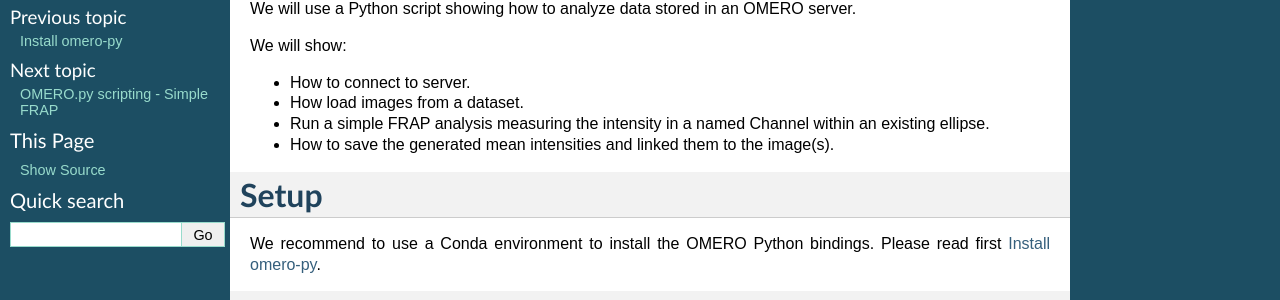
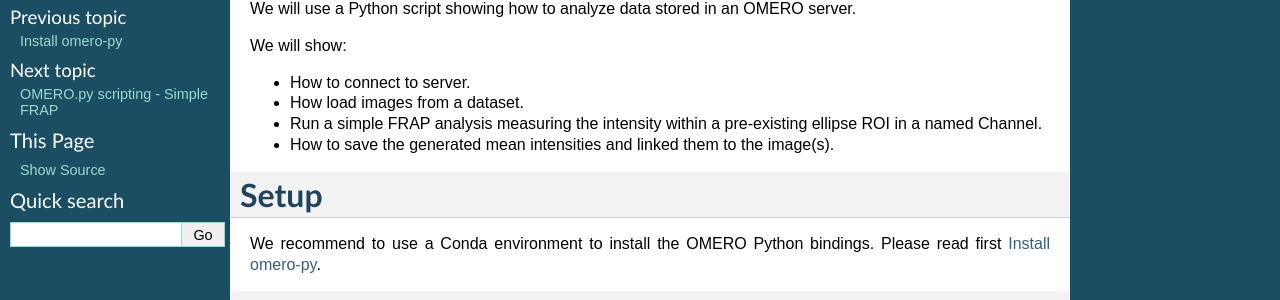
Before and after one commit to ome/omero-guide-python, a Sphinx documentation site: the page built from docs/gettingstarted.rst, in a window 1280 px wide. Shown: the part 142-442 px from the top of the page. Built offline with Sphinx 7.4.7, drawn with Linux system fonts in a browser that asks for light colours.

Commit message:
Update docs/gettingstarted.rst
Co-authored-by: pwalczysko <p.walczysko@dundee.ac.uk>

```diff
--- a/docs/gettingstarted.rst
+++ b/docs/gettingstarted.rst
@@ -12,7 +12,7 @@ We will show:
 
 - How load images from a dataset.
 
-- Run a simple FRAP analysis measuring the intensity in a named Channel within an existing ellipse.
+- Run a simple FRAP analysis measuring the intensity within a pre-existing ellipse ROI in a named Channel.
 
 - How to save the generated mean intensities and linked them to the image(s).
 
```
